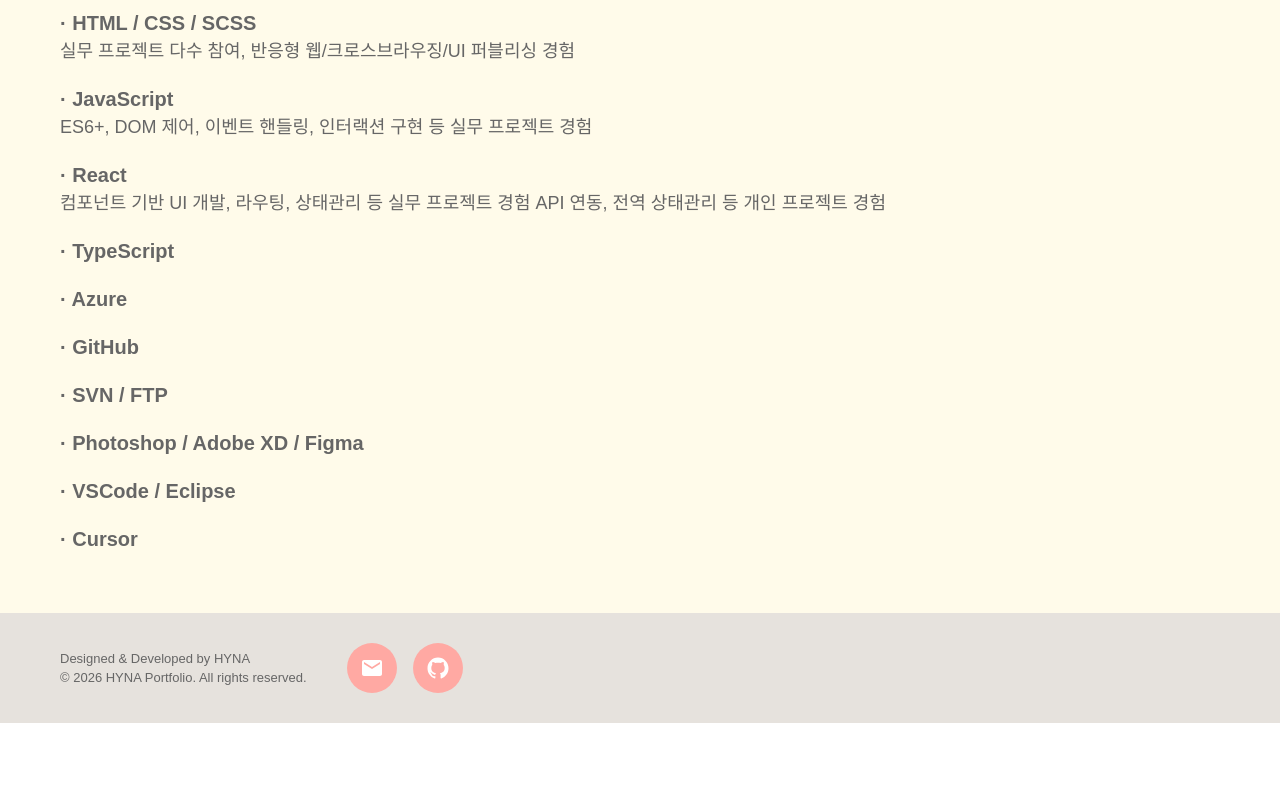
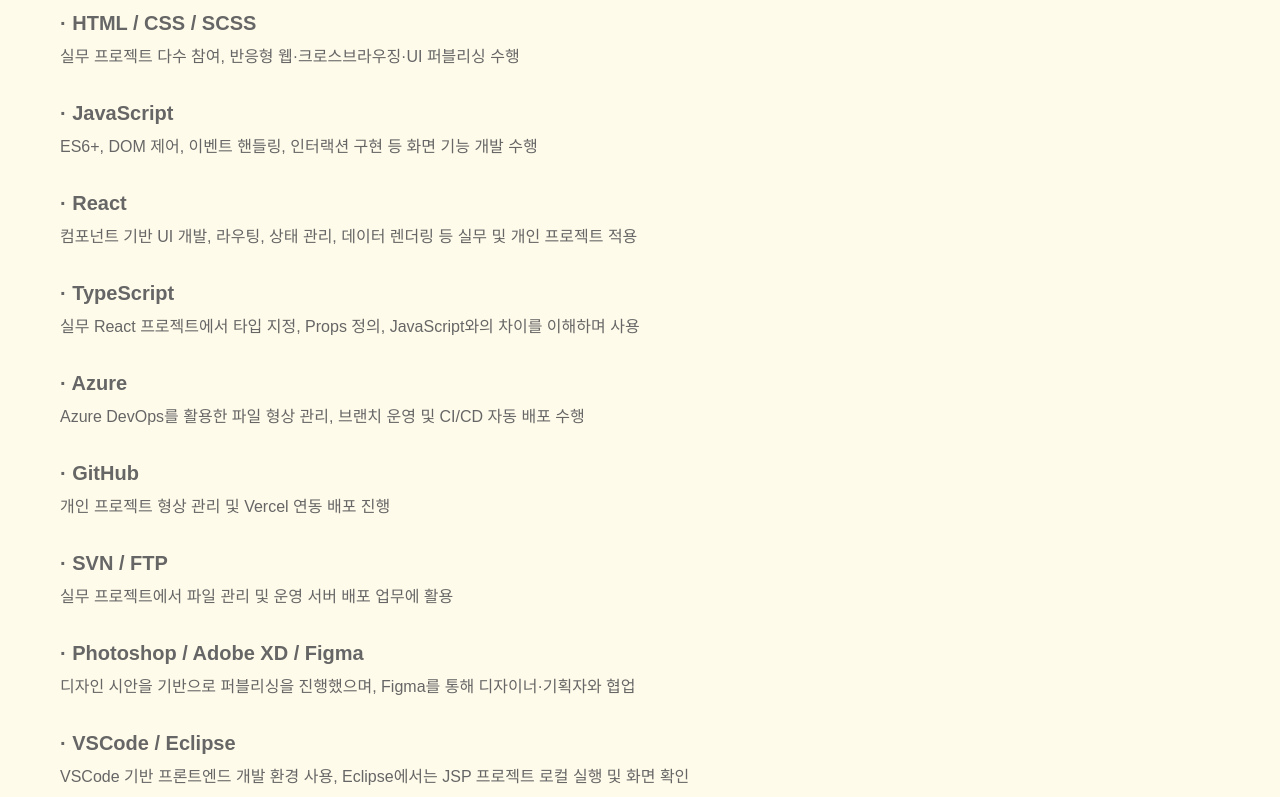
Before and after one commit to hyunah0119/portfolio_react, a React (Vite) app in the folder portfolio-react/: page / in a window 1280 px wide. Shown: the part 4063-4860 px from the top of the page. Before the commit the page ends 4786 px from the top, so only its background shows below. Built offline with nearby package versions, Linux system fonts and the light colour scheme; a web font is replaced by a local one.

Commit message:
스킬 수정

```diff
--- a/portfolio-react/src/components/SkillItem.jsx
+++ b/portfolio-react/src/components/SkillItem.jsx
@@ -2,10 +2,10 @@
 
 export default function SkillItem({ id, items, info, type }) {
     return (
-        <div className="mb-5 last:mb-0" data-type={type}>
+        <div className="mb-7.5 last:mb-0" data-type={type}>
             <dl className="text-[#666] dark:text-[#CFC7B8]">
                 <dt className="text-base sm:text-xl font-gmarket font-bold">· {items.join(' / ')}</dt>
-                <dd className="text-[15px] sm:text-lg font-medium break-keep">{info}</dd>
+                <dd className="text-[14px] sm:text-base mt-2 font-medium break-keep whitespace-pre-line leading-normal">{info}</dd>
             </dl>
         </div>
     )
--- a/portfolio-react/src/data/skillList.js
+++ b/portfolio-react/src/data/skillList.js
@@ -3,61 +3,61 @@
         id : 1,
         type : 'frontend',
         item : ['HTML', 'CSS', 'SCSS'],
-        info : '실무 프로젝트 다수 참여, 반응형 웹/크로스브라우징/UI 퍼블리싱 경험'
+        info : '실무 프로젝트 다수 참여, 반응형 웹·크로스브라우징·UI 퍼블리싱 수행'
     },
     {
         id : 2,
         type : 'frontend',
         item : ['JavaScript'],
-        info : 'ES6+, DOM 제어, 이벤트 핸들링, 인터랙션 구현 등 실무 프로젝트 경험'
+        info : 'ES6+, DOM 제어, 이벤트 핸들링, 인터랙션 구현 등 화면 기능 개발 수행'
     },
     {
         id : 3,
         type : 'frontend',
         item : ['React'],
-        info : '컴포넌트 기반 UI 개발, 라우팅, 상태관리 등 실무 프로젝트 경험\nAPI 연동, 전역 상태관리 등 개인 프로젝트 경험'
+        info : '컴포넌트 기반 UI 개발, 라우팅, 상태 관리, 데이터 렌더링 등 실무 및 개인 프로젝트 적용'
     },
     {
         id : 4,
         type : 'frontend',
         item : ['TypeScript'],
-        info : ''
+        info : '실무 React 프로젝트에서 타입 지정, Props 정의, JavaScript와의 차이를 이해하며 사용'
     },
     {
         id : 5,
         type : 'devOps',
         item : ['Azure'],
-        info : ''
+        info : 'Azure DevOps를 활용한 파일 형상 관리, 브랜치 운영 및 CI/CD 자동 배포 수행'
     },
     {
         id : 6,
         type : 'devOps',
         item : ['GitHub'],
-        info : ''
+        info : '개인 프로젝트 형상 관리 및 Vercel 연동 배포 진행'
     },
     {
         id : 7,
         type : 'devOps',
         item : ['SVN', 'FTP'],
-        info : ''
+        info : '실무 프로젝트에서 파일 관리 및 운영 서버 배포 업무에 활용'
     },
     {
         id : 8,
         type : 'design',
         item : ['Photoshop', 'Adobe XD', 'Figma'],
-        info : ''
+        info : '디자인 시안을 기반으로 퍼블리싱을 진행했으며, Figma를 통해 디자이너·기획자와 협업'
     },
     {
         id : 9,
         type : 'tool',
         item : ['VSCode', 'Eclipse'],
-        info : ''
+        info : 'VSCode 기반 프론트엔드 개발 환경 사용, Eclipse에서는 JSP 프로젝트 로컬 실행 및 화면 확인'
     },
     {
         id : 10,
         type : 'tool',
         item : ['Cursor'],
-        info : ''
+        info : '개인 프로젝트에서 코드 가독성 개선, 반복 작업 보조, 리팩토링 검토 용도로 사용'
     }
 ]
 
```
